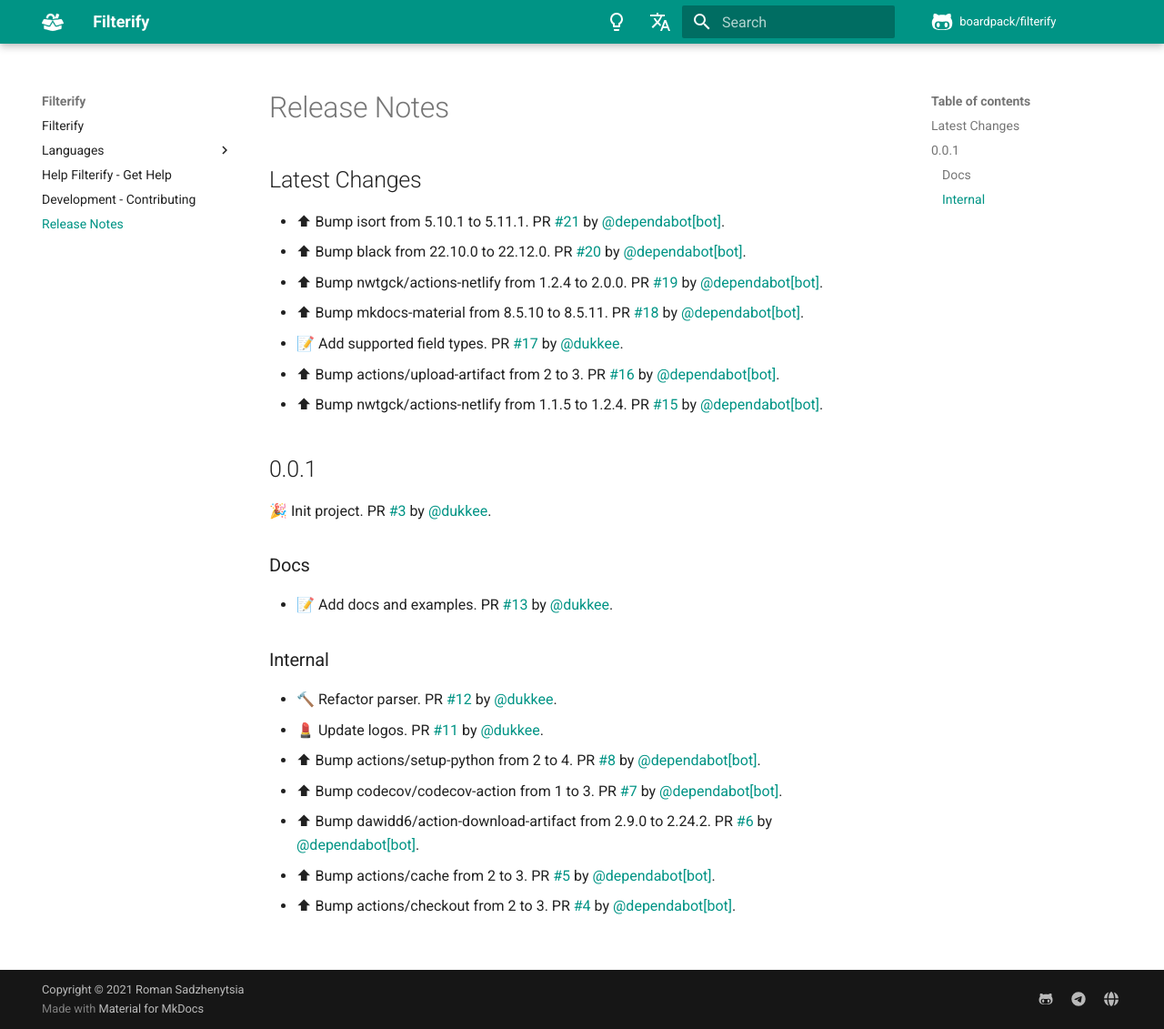
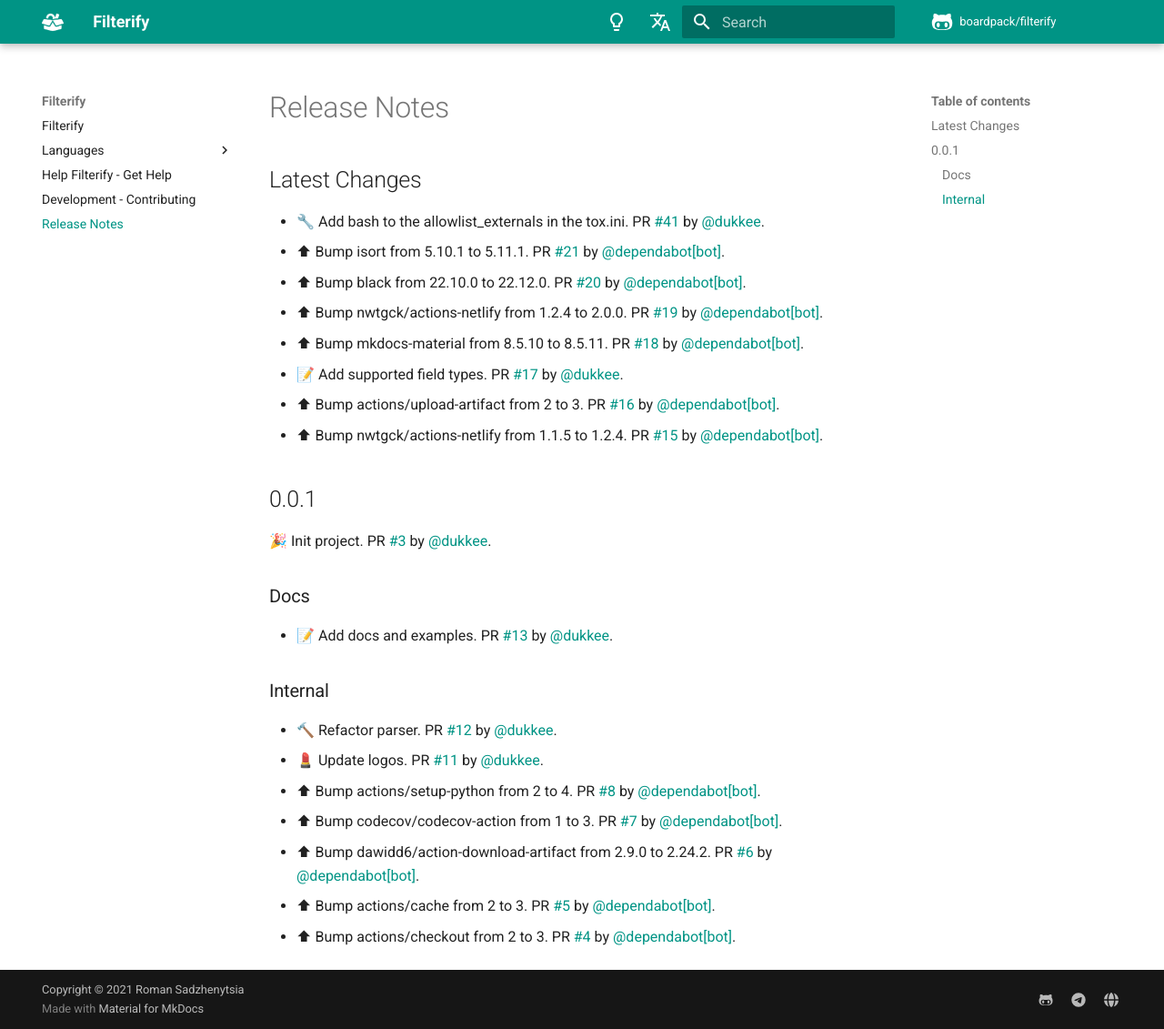
Before and after one commit to boardpack/filterify, an MkDocs documentation site: the page built from docs/en/docs/release-notes.md, in a window 1280 px wide and 1131 px high. Shown: the whole window at 91% size. Built offline with MkDocs 1.6.1 and Material for MkDocs 9.7.7, drawn with Linux system fonts in a browser that asks for light colours; comment, search, counter and statistics services are not loaded.

Commit message:
📝 Update release notes

```diff
--- a/docs/en/docs/release-notes.md
+++ b/docs/en/docs/release-notes.md
@@ -2,6 +2,7 @@
 
 ## Latest Changes
 
+* 🔧 Add bash to the allowlist_externals in the tox.ini. PR [#41](https://github.com/boardpack/filterify/pull/41) by [@dukkee](https://github.com/dukkee).
 * ⬆ Bump isort from 5.10.1 to 5.11.1. PR [#21](https://github.com/boardpack/filterify/pull/21) by [@dependabot[bot]](https://github.com/apps/dependabot).
 * ⬆ Bump black from 22.10.0 to 22.12.0. PR [#20](https://github.com/boardpack/filterify/pull/20) by [@dependabot[bot]](https://github.com/apps/dependabot).
 * ⬆ Bump nwtgck/actions-netlify from 1.2.4 to 2.0.0. PR [#19](https://github.com/boardpack/filterify/pull/19) by [@dependabot[bot]](https://github.com/apps/dependabot).
```
